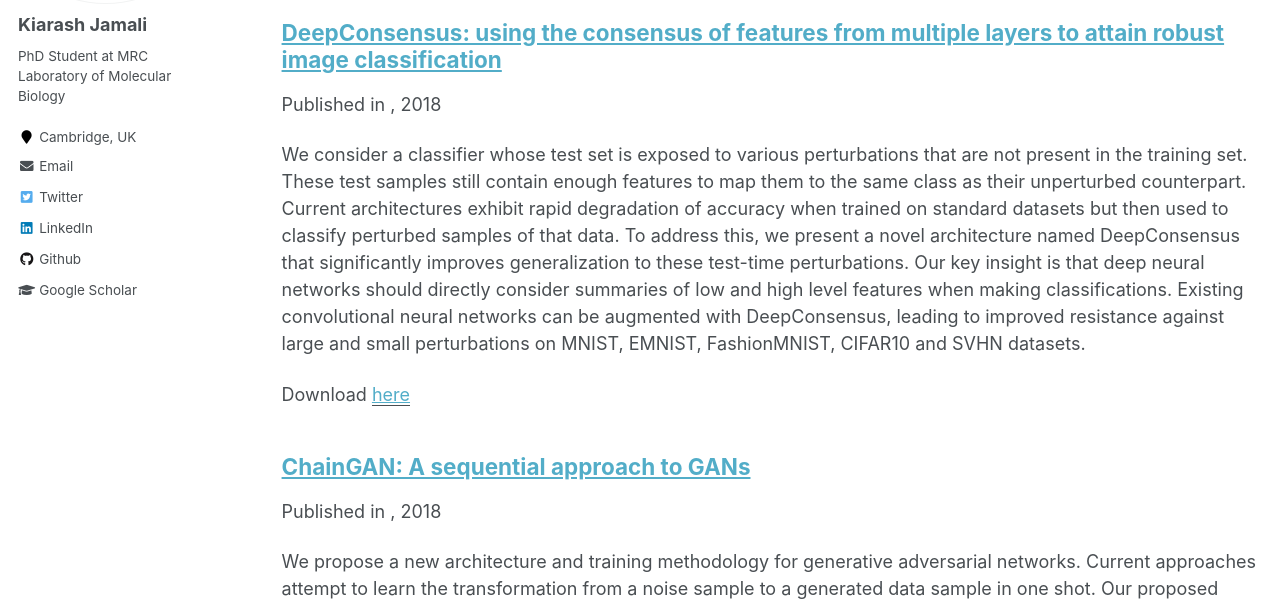
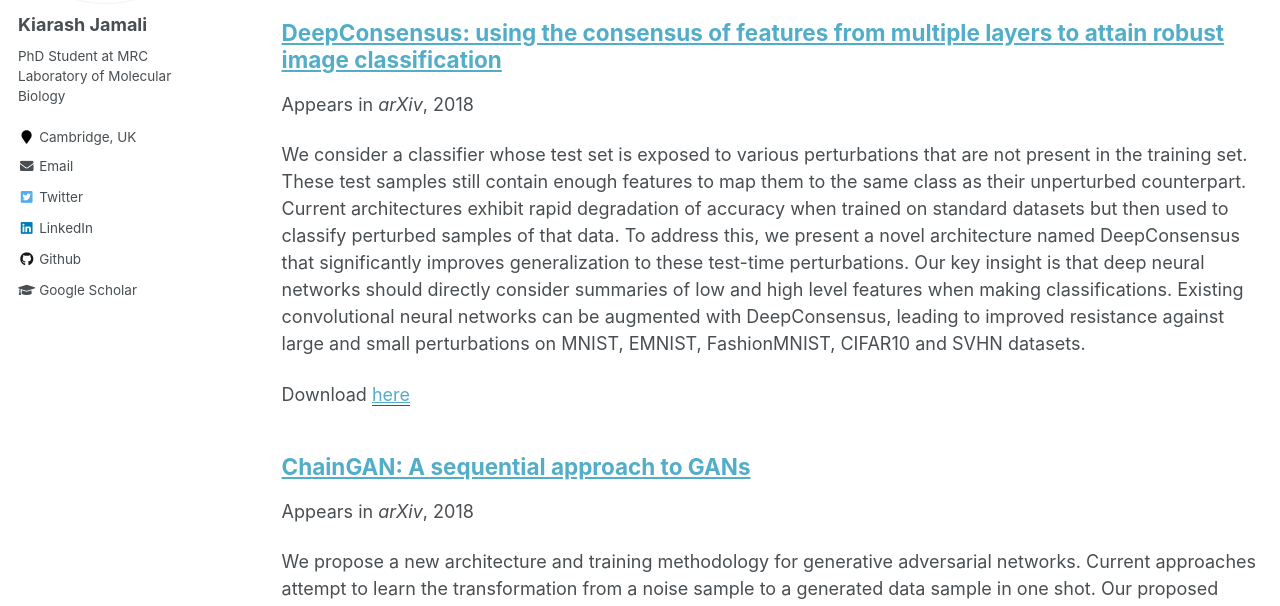
Before and after one commit to jamaliki/jamaliki.github.io, a Jekyll site: the page built from _pages/publications.md, in a window 1280 px wide and 900 px high, scrolled down 494 px. Shown: the part 166-772 px from the top of the window. Built offline with Jekyll 4.4.1, drawn with Linux system fonts in a browser that asks for light colours.

Commit message:
Try this

```diff
--- a/_includes/archive-single.html
+++ b/_includes/archive-single.html
@@ -40,9 +40,9 @@
 
         {% if post.collection == 'teaching' %}
           <p> {{ post.type }}, <i>{{ post.venue }}</i>, {{ post.date | default: "1900-01-01" | date: "%Y" }} </p>
-        {% elsif post.collection == 'publications' and post.venue != "" %}
+        {% elsif post.collection == 'publications' and post.venue %}
           <p>Published in <i>{{ post.venue }}</i>, {{ post.date | default: "1900-01-01" | date: "%Y" }} </p>
-        {% elsif post.collection == 'publications' and post.venue == "" %}
+        {% elsif post.collection == 'publications' %}
           <p>Appears in <i>arXiv</i>, {{ post.date | default: "1900-01-01" | date: "%Y" }} </p>
         {% elsif post.date %}
          <p class="page__date"><strong><i class="fa fa-fw fa-calendar" aria-hidden="true"></i> {{ site.data.ui-text[site.locale].date_label | default: "Published:" }}</strong> <time datetime="{{ post.date | default: "1900-01-01" | date_to_xmlschema }}">{{ post.date | default: "1900-01-01" | date: "%B %d, %Y" }}</time></p>
```
